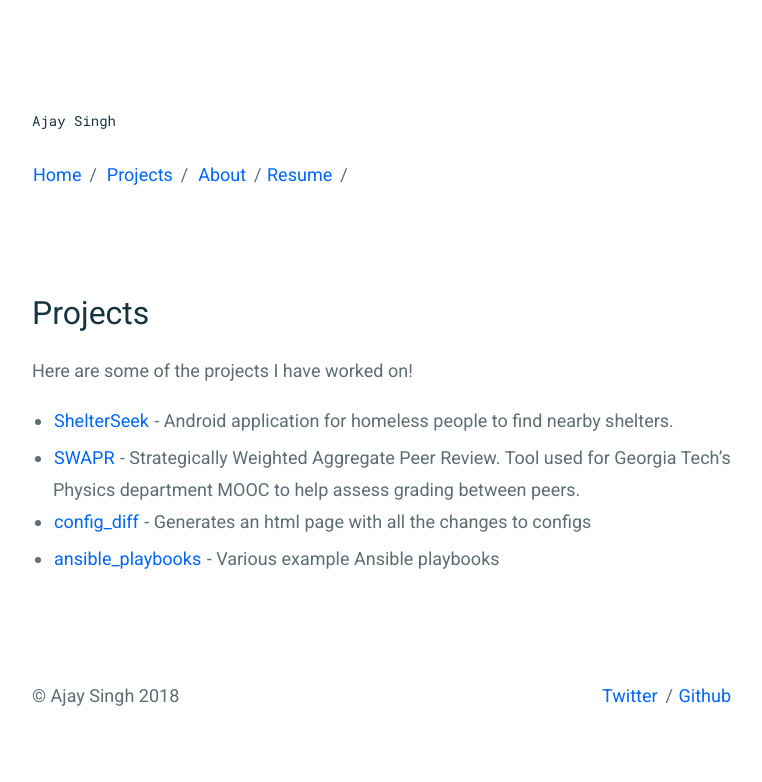
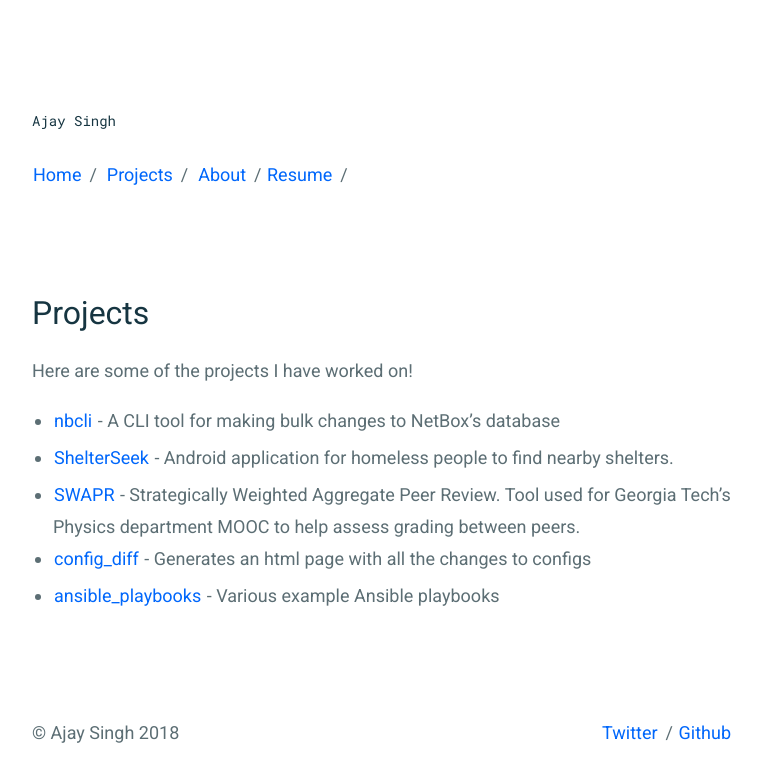
Before and after one commit to ajaydeepsingh/ajaydeepsingh.github.io, a Jekyll site: the page built from _pages/projects.md, in a window 1280 px wide. Shown: the top 782 px of the page, without its empty margins (258-1020 px from the left). Built offline with Jekyll 4.4.1, drawn with Linux system fonts in a browser that asks for light colours.

Commit message:
Added nbcli to projects page

```diff
--- a/_pages/projects.md
+++ b/_pages/projects.md
@@ -6,6 +6,7 @@ permalink: /projects/
 
 Here are some of the projects I have worked on!
 
+- [nbcli](https://github.com/ajaydeepsingh/nbcli) - A CLI tool for making bulk changes to NetBox's database
 - [ShelterSeek](https://github.com/ajaydeepsingh/cs2340) - Android application for homeless people to find nearby shelters.
 - [SWAPR](https://github.com/GatechVIP/gatech-swapr-server-node) - Strategically Weighted Aggregate Peer Review. Tool used for Georgia Tech's Physics department MOOC to help assess grading between peers.
 - [config_diff](https://github.com/ajaydeepsingh/config_diff) - Generates an html page with all the changes to configs
```
